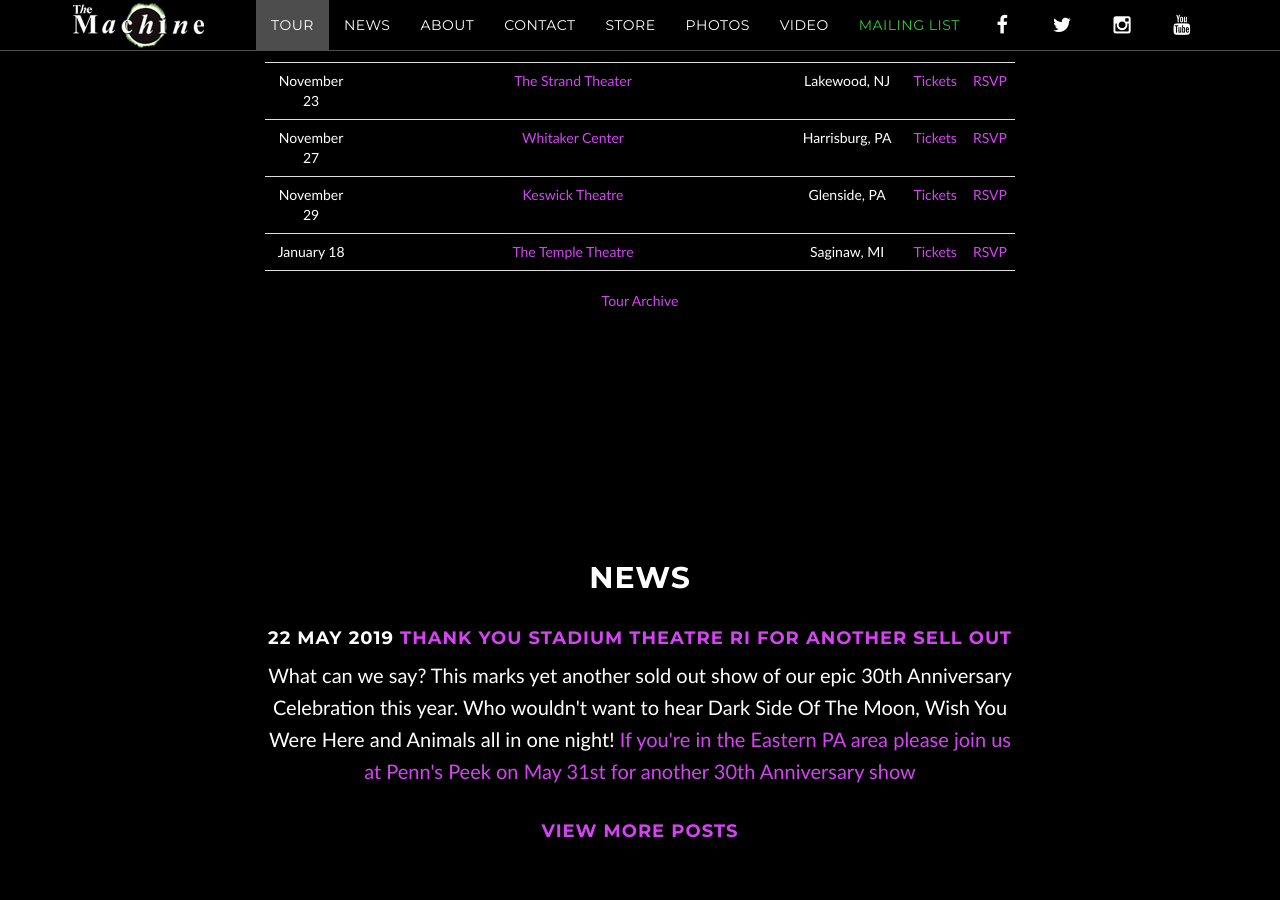
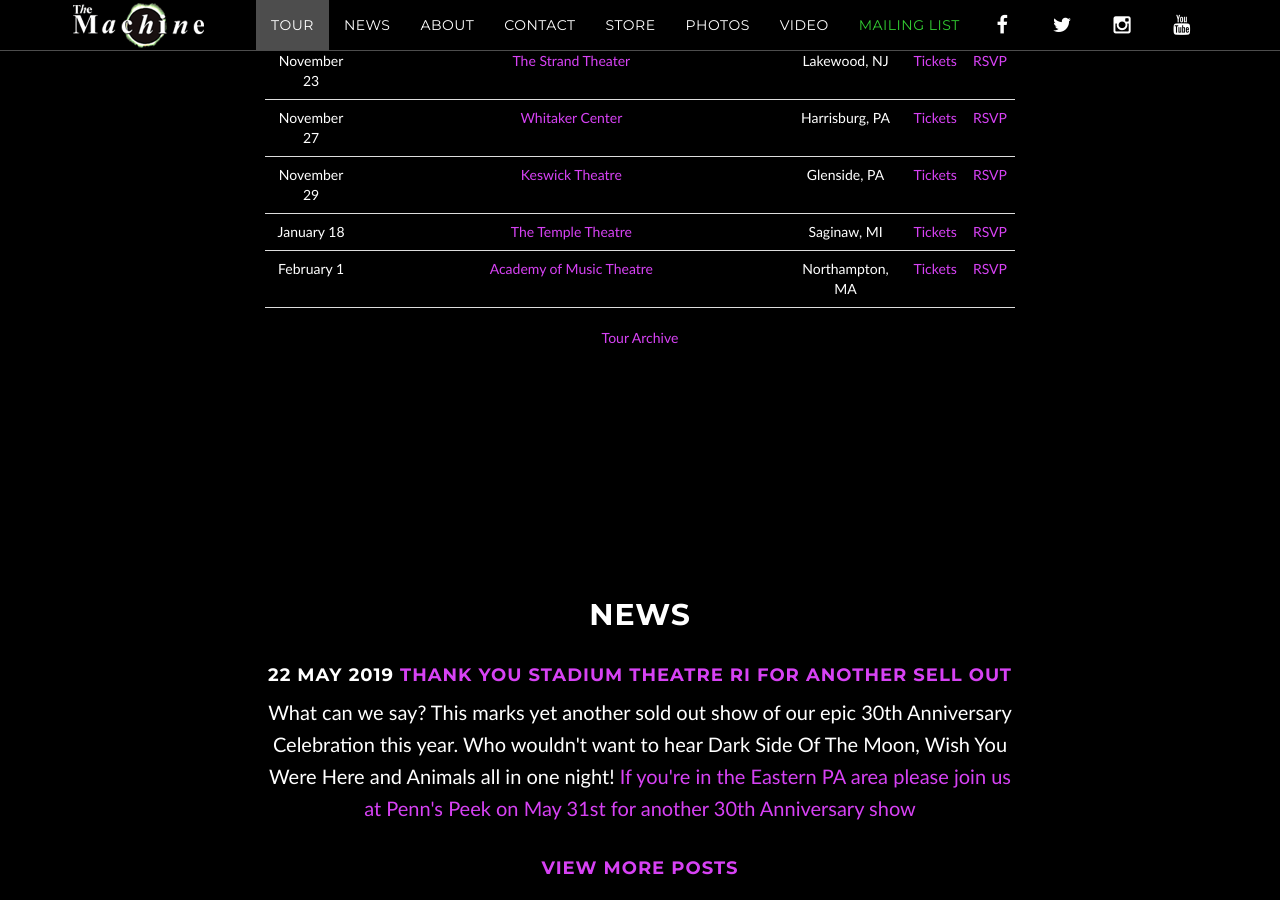
Before and after one commit to machineweb/machineweb.github.io, a Jekyll site: the page built from index.html, in a window 1280 px wide and 900 px high, scrolled down 1785 px. Built offline with Jekyll 4.4.1, drawn with Linux system fonts in a browser that asks for light colours; comment, search, counter and statistics services are not loaded.

Commit message:
New tour item

```diff
--- a/_data/tour.yml
+++ b/_data/tour.yml
@@ -3993,3 +3993,11 @@
     tickets-url: ""
     rsvp-url: ""
     order: "1571198400000"
+
+  - date: "February 1 2020"
+    venue: "Academy of Music Theatre"
+    venue-url: ""
+    location: "Northampton, MA"
+    tickets-url: ""
+    rsvp-url: ""
+    order: "1580533200000"
```
